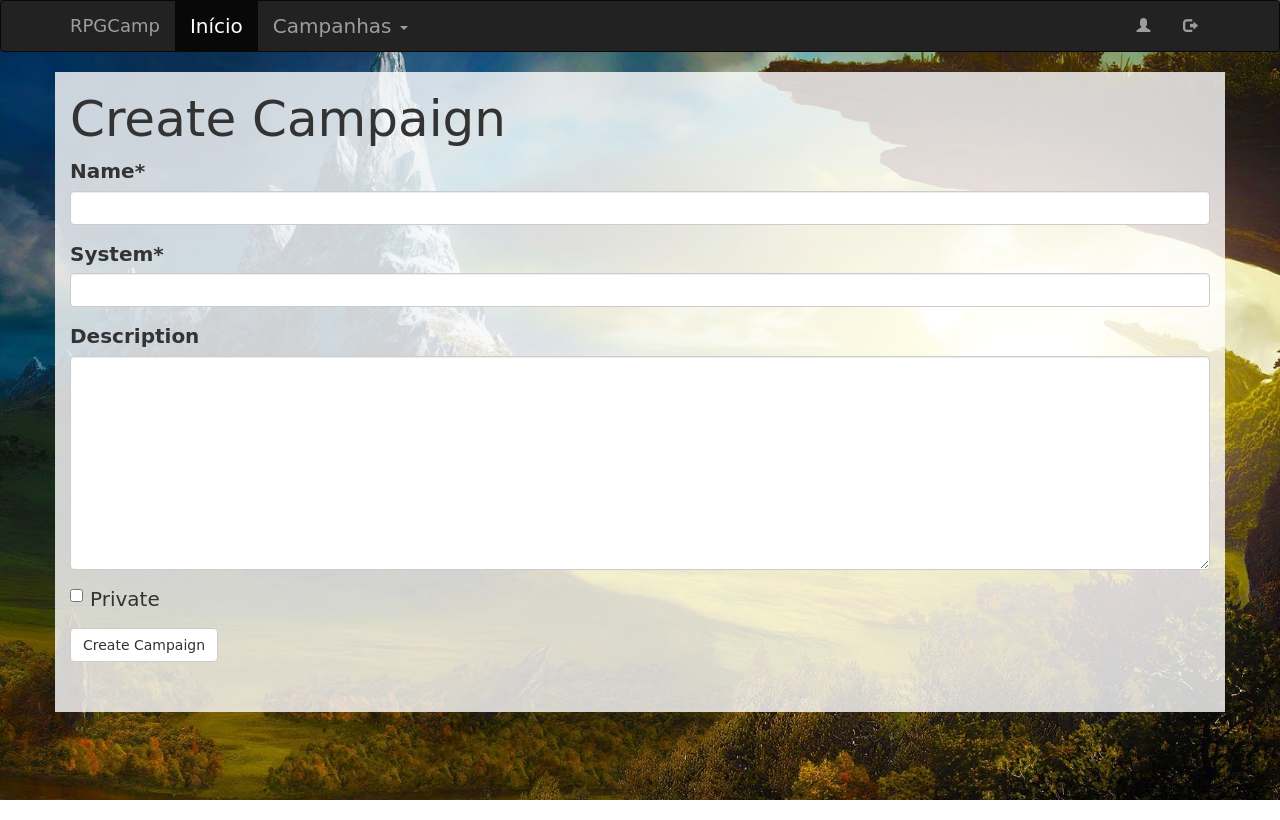
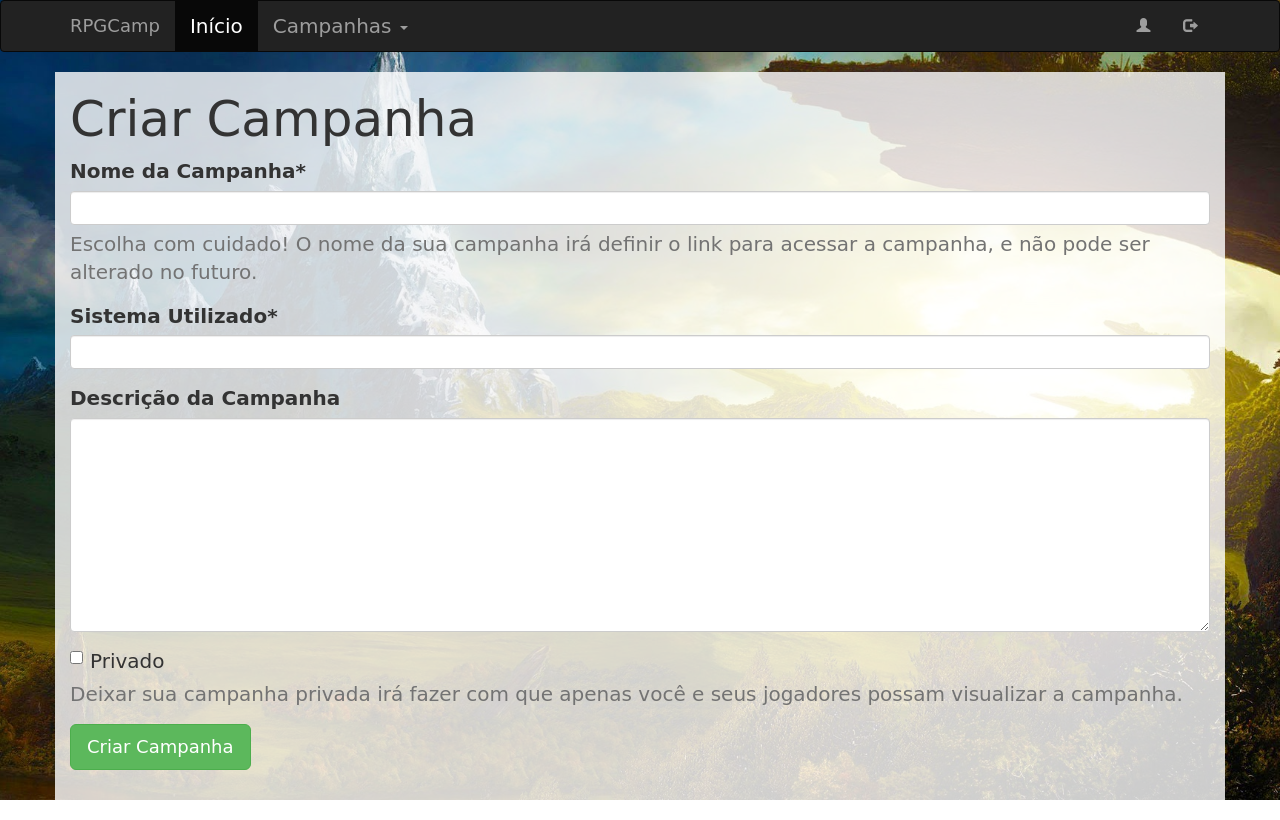
Before and after one commit to pedroleone/rpgcampaign, a Django app: a page that uses rpgcamp/templates/campaign/create_campaign.html in a window 1280 px wide. Run offline with Django 3.2, Linux system fonts and the light colour scheme; the visitor is signed in with stand-in values (Sample User, id 1); some libraries are stand-ins or nearby versions; some web fonts are replaced.

Commit message:
Formulários alterados para conter mensagens melhores de ajuda a novos usuário

```diff
--- a/rpgcamp/campaign/forms.py
+++ b/rpgcamp/campaign/forms.py
@@ -5,7 +5,16 @@ class CampaignForm(forms.ModelForm):
     class Meta:
         model = Campaign
         fields = ['name','system','description','private']
-
+        labels = {
+            'name': 'Nome da Campanha',
+            'system': 'Sistema Utilizado',
+            'description': 'Descrição da Campanha',
+            'private': 'Privado'
+        }
+        help_texts = {
+            'name': 'Escolha com cuidado! O nome da sua campanha irá definir o link para acessar a campanha, e não pode ser alterado no futuro.',
+            'private': 'Deixar sua campanha privada irá fazer com que apenas você e seus jogadores possam visualizar a campanha.'
+        }
 class AddUserForm(forms.Form):
     user = forms.CharField(label='Nome de Usuário', max_length=100)
 
@@ -14,11 +23,11 @@ class SessionForm(forms.ModelForm):
         model = Session
         fields = ['date', 'notes', 'local']
         labels = {
-            'date': 'Date',
+            'date': 'Data da Sessão',
             'notes': 'Observações',
             'local': 'Local do Jogo',
         }
         help_texts = {
-            'notes': 'Você pode usar <a href="http://daringfireball.net/projects/markdown/">Markdown</a> para formatar o texto.',
-            'local': 'Você pode usar <a href="http://daringfireball.net/projects/markdown/">Markdown</a> para formatar o texto.',
+            'notes': 'Opcional. Você pode usar <a href="http://daringfireball.net/projects/markdown/">Markdown</a> para formatar o texto.',
+            'local': 'Opcional. Você pode usar <a href="http://daringfireball.net/projects/markdown/">Markdown</a> para formatar o texto.',
         }
--- a/rpgcamp/templates/campaign/create_campaign.html
+++ b/rpgcamp/templates/campaign/create_campaign.html
@@ -2,11 +2,11 @@
 {% load crispy_forms_tags %}
 
 {% block content %}
-    <h1>Create Campaign</h1>
+    <h1>Criar Campanha</h1>
 
     <form method="POST" action="">
         {% csrf_token %}
         {{ form|crispy }}
-        <button type="submit" class="btn btn-default" name="action">Create Campaign</button>
+        <button type="submit" class="btn btn-success btn-lg" name="action">Criar Campanha</button>
     </form>
 {% endblock %}
--- a/rpgcamp/templates/session/new_session.html
+++ b/rpgcamp/templates/session/new_session.html
@@ -17,7 +17,7 @@
     <form method="POST" action="">
         {% csrf_token %}
         {{ form|crispy }}
-        <button type="submit" class="btn btn-default" name="action">Create Session</button>
+        <button type="submit" class="btn btn-success btn-lg" name="action">Criar Sessão</button>
     </form>
 {% endblock %}
 
```
